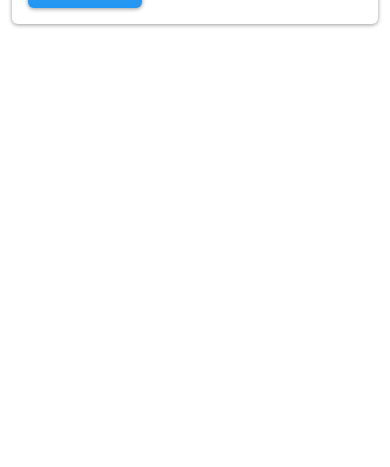
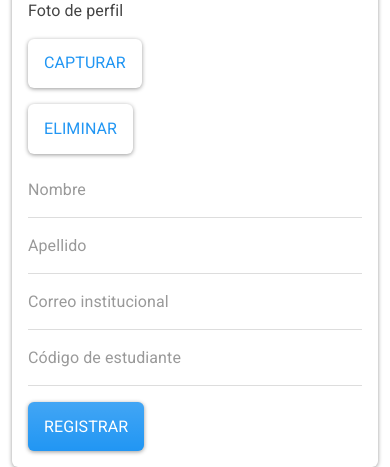
Before and after one commit to ginorubio/flask-fisi-web, a Flask app: page /agregar-usuario in a window 390 px wide. Shown: the part 711-1178 px from the top of the page. Before the commit the page ends 739 px from the top, so only its background shows below. Run offline with Flask 3, Linux system fonts and the light colour scheme.

Commit message:
Mejorando el diseño UI

```diff
--- a/src/app.py
+++ b/src/app.py
@@ -1,4 +1,4 @@
-from flask import Flask, request, render_template, redirect, url_for, flash, send_file, Response
+from flask import Flask, request, render_template, redirect, url_for, flash, send_file, Response, session
 import cv2
 import numpy as np
 import io
@@ -34,6 +34,11 @@ def Index():
 def registro_usuario():
     return render_template('registro-usuario.html')
 
+#@app.route('/requests', methods = ['POST', 'GET'])
+def capturarImagen():
+    global frame_capturado,capturar
+    capturar = 1
+
 @app.route('/agregar-usuario', methods = ['POST', 'GET'])
 def agregar_usuario():
     global frame_capturado,capturar
@@ -41,42 +46,49 @@ def agregar_usuario():
 
         if request.form.get('Capturar') == 'Capturar':
             capturar = 1
-            print("Estoy presionando capturar")
+            flash('Se esta capturando la foto')
         else:
-            nombre = request.form['nombre']
-            apellido = request.form['apellido']
-            correo = request.form['correo']
-            codigo = request.form['codigo']
-            #imagen = request.files['imagen']
+            #clear
+            capturar = 0
+            if request.form.get('Eliminar') == 'Eliminar':
+                frame_capturado = None
+                flash('Volver a tomar una foto')
+            else:
 
-            if frame_capturado is None:
-                flash('No ha capturado una foto para el registro de {}'.format(nombre))
-                return render_template('registro-usuario.html')
-            #datos_imagen = imagen.read() #datos en bytes
-            #agregar rostro encoding
+                if frame_capturado is None:
+                    flash('No ha capturado una foto para el registro de {}'.format(nombre))
+                    return render_template('registro-usuario.html')
 
-            #image_load= face_recognition.load_image_file(img_bytes)
+                # Encuentra todas las caras en la imagen
+                face_locations = face_recognition.face_locations(frame_capturado)
 
-            # Encuentra todas las caras en la imagen
-            face_locations = face_recognition.face_locations(frame_capturado)
+                if len(face_locations) == 1:
+                    # Codifica las características faciales de la cara encontrada
+                    face_encoding = face_recognition.face_encodings(frame_capturado, face_locations)[0]
+                    imagen_encoding_bytes = face_encoding.tostring()
 
-            if len(face_locations) == 1:
-                # Codifica las características faciales de la cara encontrada
-                face_encoding = face_recognition.face_encodings(frame_capturado, face_locations)[0]
-                imagen_encoding_bytes = face_encoding.tostring()
+                    ret, imagen_jpeg = cv2.imencode('.jpg', frame_capturado)
+                    imagen_bytes = imagen_jpeg.tobytes()
 
-                ret, imagen_jpeg = cv2.imencode('.jpg', frame_capturado)
-                imagen_bytes = imagen_jpeg.tobytes()
+                    nombre = request.form['nombre']
+                    apellido = request.form['apellido']
+                    correo = request.form['correo']
+                    codigo = request.form['codigo']
+                    cursor = mydb.cursor()
 
-                cursor = mydb.cursor()
-                query = "INSERT INTO alumnos (nombre,apellido,correo,codigo,imagen, imagenEncoding) VALUES (%s, %s, %s,%s, %s, %s)"
-                values = (nombre,apellido, correo, codigo, imagen_bytes, imagen_encoding_bytes)
-                cursor.execute(query,values)
-                mydb.commit()
-                cursor.close()
-                flash('Usuario agregado de manera correcta : {}'.format(nombre))
-            else:
-                flash ("Error al obtener las caracteristicas del rostro")
+                    query = "INSERT INTO alumnos (nombre,apellido,correo,codigo,imagen, imagenEncoding) VALUES (%s, %s, %s,%s, %s, %s)"
+                    values = (nombre,apellido, correo, codigo, imagen_bytes, imagen_encoding_bytes)
+                    cursor.execute(query,values)
+                    mydb.commit()
+                    cursor.close()
+                    flash('Usuario agregado de manera correcta : {}'.format(nombre))
+
+                    #limpiar frame
+                    frame_capturado = None
+                else:
+                    flash ("Error al obtener las caracteristicas del rostro")
+
+
 
 
     return render_template('registro-usuario.html')
@@ -87,8 +99,9 @@ def login():
     fecha = str(datetime.datetime.now())
     if es_alumno & (alumno != None):
         cursor = mydb.cursor()
+        idAlumno = alumno[0]
         query = "INSERT INTO logs (idAlumno, fecha) VALUES (%s,%s)"
-        values = (alumno[0],fecha)
+        values = (idAlumno,fecha)
         cursor.execute(query,values)
         mydb.commit()
         cursor.close()
@@ -97,20 +110,16 @@ def login():
         es_alumno = 0
         alumno = None
 
+        session['logged_in'] = True
         return redirect(url_for('dashboard'))
     else:
         flash("Error de autenticación")
-        return render_template('validacion.html')
+        return render_template('loginFace.html')
 
-
-
-@app.route('/mostrar-imagen', methods = ['POST'] )
-def mostrarImagen():
-    if request.method == 'POST':
-        imagen = request.files['imagen']
-        datos_imagen = imagen.read()
-
-    return send_file(io.BytesIO(datos_imagen), mimetype='image/jpeg')
+@app.route('/logout', methods=['POST','GET'])
+def logout():
+    session.pop('logged_in', None)
+    return render_template('index.html')
 
 @app.route('/dashboard')
 def dashboard():
@@ -127,7 +136,7 @@ def convertBinaryToFile(binarydata,filename):
 
 def getAlumnos():
     cursor = mydb.cursor(buffered=True)
-    cursor.execute("SELECT idAlumno,nombre,apellido,correo, codigo,imagenEncoding FROM alumnos")
+    cursor.execute("SELECT idAlumno,nombre,apellido,correo, codigo,imagen,imagenEncoding FROM alumnos")
     alumnos = cursor.fetchall()
     cursor.close()
     return alumnos
@@ -138,7 +147,7 @@ def compararRostros(alumnos, rostros_localizados, frame):
     if len(rostros_localizados) >= 1 :
         face_encoding = face_recognition.face_encodings(frame, rostros_localizados)[0]
         for alumno_data in alumnos:
-            stored_encoding = np.frombuffer(alumno_data[5], dtype=np.float64)
+            stored_encoding = np.frombuffer(alumno_data[6], dtype=np.float64)
 
             # Calcula la distancia entre las características faciales
             face_distance = face_recognition.face_distance([stored_encoding], face_encoding)
@@ -195,6 +204,8 @@ def video_stream_registro():
     global frame_capturado, capturar
 
     video_capture = cv2.VideoCapture(0)
+    video_capture.set(cv2.CAP_PROP_FRAME_WIDTH, 250)
+    video_capture.set(cv2.CAP_PROP_FRAME_HEIGHT, 250)
 
     while True:
         # Captura los cuadros de video #Frame es tipo numpy.ndarray y ret es un Booleano
@@ -211,9 +222,9 @@ def video_stream_registro():
             break
     video_capture.release()
 
-@app.route('/validacion')
-def validacion():
-    return render_template('validacion.html')
+@app.route('/login-face')
+def login_render():
+    return render_template('loginFace.html')
 
 
 @app.route('/video-feed')
--- a/src/templates/index.html
+++ b/src/templates/index.html
@@ -7,7 +7,7 @@
 <div class="col-auto">
     <div class="card card-body">
 
-        <form action="/login-face" method="POST" enctype="multipart/form-data">
+        <form action="/login" method="POST" enctype="multipart/form-data">
             <div class="form-group">
                 <input type="text" name="codigo" placeholder="codigo de alumno" class="form-control">
             </div>
--- a/src/templates/layout.html
+++ b/src/templates/layout.html
@@ -7,29 +7,46 @@
     <link rel="stylesheet" href="https://bootswatch.com/5/materia/bootstrap.min.css">
 </head>
 <body>
-    <div>
-        <nav class="navbar navbar-expand-lg bg-body-tertiary" >
+  <nav class="navbar navbar-expand-lg bg-primary" data-bs-theme="dark">
     <div class="container-fluid">
-              <a class="navbar-brand" href="/">FISI WEB APP</a>
-              <button class="navbar-toggler" type="button" data-bs-toggle="collapse" data-bs-target="#navbarNav" aria-controls="navbarNav" aria-expanded="false" aria-label="Toggle navigation">
+      <a class="navbar-brand" href="/">FISI TWIT</a>
+      <button class="navbar-toggler" type="button" data-bs-toggle="collapse" data-bs-target="#navbarColor01" aria-controls="navbarColor01" aria-expanded="false" aria-label="Toggle navigation">
         <span class="navbar-toggler-icon"></span>
       </button>
-              <div class="collapse navbar-collapse" id="navbarNav">
+      <div class="collapse navbar-collapse" id="navbarColor01">
+
+        {% if session.logged_in %}
+        <ul class="navbar-nav me-auto">
+          <li class="nav-item">
+            <a class="nav-link" href="/">Agregar publicacion</a>
+          </li>
+        </ul>
         <ul class="navbar-nav">
-
           <li class="nav-item">
-                    <a class="nav-link active" aria-current="page" href="/registro-usuario">Registro usuario</a>
+            <a class="nav-link" href="/logout">Cerrar Sesión</a>
+          </li>
+        </ul>
+        {% else %}
+        <ul class="navbar-nav me-auto">
+          <li class="nav-item">
+            <a class="nav-link active" href="/">Home
+              <span class="visually-hidden">(current)</span>
+            </a>
           </li>
           <li class="nav-item">
-                    <a class="nav-link active" aria-current="page" href="/validacion">Login con camara</a>
+            <a class="nav-link" href="/registro-usuario">Registrarse</a>
+          </li>
+          <li class="nav-item">
+            <a class="nav-link" href="/login-face">Iniciar Sesión</a>
           </li>
         </ul>
+        {% endif %}
+
       </div>
     </div>
   </nav>
-    </div>
 
-    <div class="container pt-5">
+    <div class="container pt-4">
         {% block body%}
         {% endblock %}
     </div>
--- a/src/templates/registro-usuario.html
+++ b/src/templates/registro-usuario.html
@@ -3,32 +3,73 @@
 {% block body %}
 
 
+
+<div class="row content-md-center">
+    <div class="col">
+        <div class="card border-secondary mb-3" style="max-width: 20rem;">
+            <div class="card-header">
+                <h4 class="card-title">Instrucciones</h4>
+            </div>
+            <div class="card-body">
+              <h5 class="card-title">Paso 1:</h5>
+              <p class="card-text">Capturar una foto de tu rostro</p>
+            </div>
+            <div class="card-body">
+                <h5 class="card-title">Paso 2:</h5>
+                <p class="card-text">Rellenar el formulario con tus datos de estudiante</p>
+            </div>
+            <div class="card-body">
+                <h5 class="card-title">Paso 3:</h5>
+                <p class="card-text">Dar click en el boton "Registrar"</p>
+            </div>
+          </div>
+    </div>
+    <div class="col">
         {% with mensajes = get_flashed_messages() %}
         {% if mensajes %}
         {% for mensaje in mensajes %}
+        <div class="alert alert-dismissible alert-primary">
             <p>{{mensaje}}</p>
+        </div>
+
         {% endfor %}
         {% endif %}
         {% endwith %}
-<div class="col-auto">
-    <div class="card card-body">
+        <div class="card card-body" >
+            <h3 class="card-title" >Registrar nuevo Alumno </h2>
+            <form action="/agregar-usuario" method="POST" enctype="multipart/form-data">
+                <div class="row content-md-center">
+                    <div class="col">
+                        <div class="row justify-content-md-center pb-2">
 
-        <h2>Captura de imagen</h1>
-        <img src="{{ url_for('video_feed_registro') }}" height="200" width="200">
+                            <div class="col-md-auto">
+                                <img src="{{ url_for('video_feed_registro') }}" class="rounded" height="200" width="200">
+                                <p>Foto de perfil </p>
+                            </div>
+                            <div class="col-md-auto">
+                                <div class="form-group">
+                                    <input type="submit" class="btn btn-outline-primary" value="Capturar" name="Capturar">
+                                    <p>
 
-        <form action="/agregar-usuario" method="POST" enctype="multipart/form-data">
+                                    </p>
+                                    <input type="submit" class="btn btn-outline-primary" value="Eliminar" name="Eliminar">
+                                </div>
+                            </div>
+                        </div>
+                    </div>
 
+                    <div class="col">
                         <div class="form-group">
-                <input type="text" name="nombre" placeholder="nombre" class="form-control">
+                            <input type="text" name="nombre" placeholder="Nombre " class="form-control">
                         </div>
                         <div class="form-group">
-                <input type="text" name="apellido" placeholder="apellido" class="form-control">
+                            <input type="text" name="apellido" placeholder="Apellido" class="form-control">
                         </div>
                         <div class="form-group">
-                <input type="email" name="correo" placeholder="correo" class="form-control">
+                            <input type="email" name="correo" placeholder="Correo institucional" class="form-control">
                         </div>
                         <div class="form-group">
-                <input type="text" name="codigo" placeholder="codigo" class="form-control">
+                            <input type="text" name="codigo" placeholder="Código de estudiante" class="form-control">
                         </div>
                         <div class="form-group">
                             <p></p>
@@ -39,14 +80,18 @@
                         <div class="form-group">
                             <input type="submit" class="btn btn-primary btn-block" value="Registrar" name="Registrar">
                         </div>
-            <div class="form-group">
-                <input type="submit" class="btn btn-primary btn-block" value="Capturar" name="Capturar">
+                    </div>
+                </div>
 
-            </div>
 
             </form>
         </div>
     </div>
 
 
+
+
+</div>
+
+
 {% endblock %}
```
Also changed, not shown: src/templates/loginFace.html (added, +45 -0 lines), src/templates/validacion.html (deleted, +0 -41 lines). Lines whose indentation alone changed are shown as unchanged.
